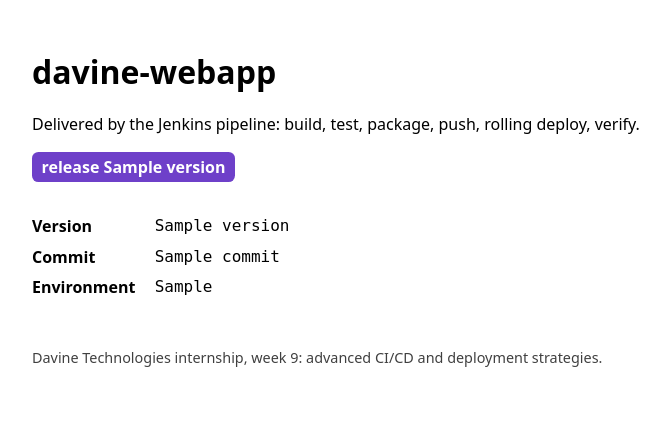
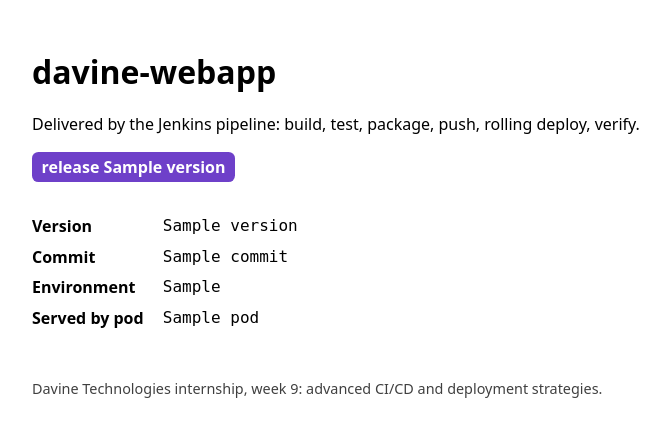
Before and after one commit to ooseni/davine-week9-jenkins-cicd-deployments, a Flask app: template app/webapp/templates/index.html in a window 1280 px wide. Shown: the top 437 px of the page, without its empty margins (288-958 px from the left). Run offline with Flask 3, Linux system fonts and the light colour scheme; the template is opened without the code that fills it: most values are stand-ins (such as "Sample title", 1, 10 or a date in 2020).

Commit message:
feat(app): show which pod served each request, release 1.1.0
The home page and /version name the pod that answered, so a rolling update can be watched from a browser: refresh, and the pod names change, then the version does.

```diff
--- a/app/webapp/app.py
+++ b/app/webapp/app.py
@@ -1,7 +1,7 @@
 """davine-webapp: the week 7 web app, now built from source so the pipeline can test it.
 
 Routes:
-    /         the home page, showing the release that answered
+    /         the home page, showing the release and the pod that answered
     /healthz  liveness: the process is up and answering
     /readyz   readiness: the settings loaded, so the pod may receive traffic
     /version  the release as JSON, for scripts and the pipeline's Verify stage
@@ -35,6 +35,8 @@ def create_app(config: Config) -> Flask:
             "version": config.version,
             "commit": config.commit,
             "env_mode": config.env_mode,
+            # Which pod answered: refresh the page during a rolling update and watch it change.
+            "pod": config.pod_name,
         }
 
     @app.get("/")
--- a/app/webapp/templates/index.html
+++ b/app/webapp/templates/index.html
@@ -26,6 +26,7 @@
       <dt>Version</dt><dd>{{ version }}</dd>
       <dt>Commit</dt><dd>{{ commit }}</dd>
       <dt>Environment</dt><dd>{{ env_mode }}</dd>
+      <dt>Served by pod</dt><dd>{{ pod }}</dd>
     </dl>
     <footer>Davine Technologies internship, week 9: advanced CI/CD and deployment strategies.</footer>
   </main>
```
Also changed, not shown: app/tests/test_app.py (+3 -1 lines), CHANGELOG.md, 1 other file.
